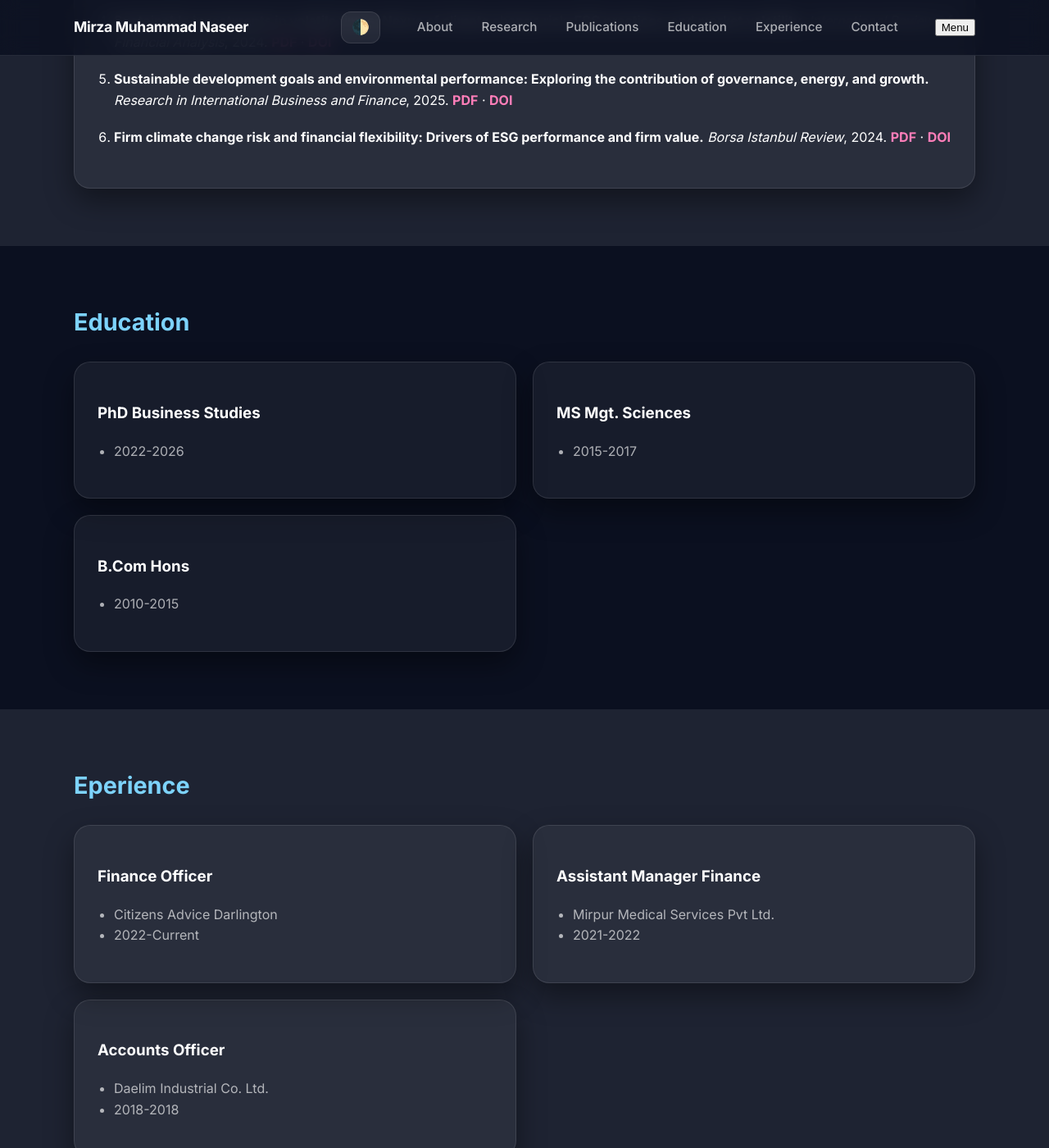
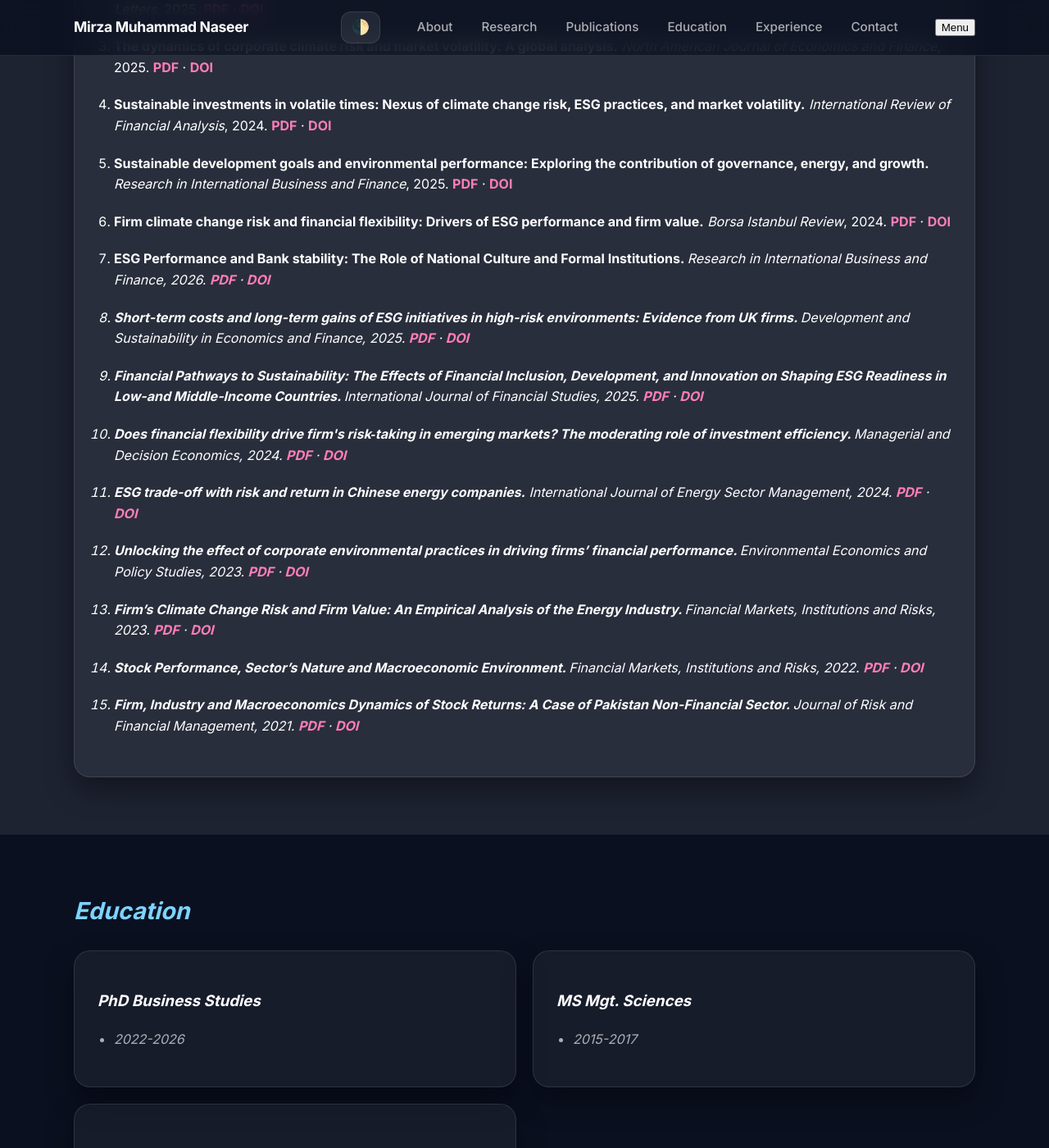
Before and after one commit to mmnaseer/mmnaseer.github.io, a Jekyll site: the page index.html, which Jekyll copies as it is, in a window 1280 px wide and 1400 px high, scrolled down 1366 px. Shown: the whole window at 82% size. Built offline with Jekyll 4.4.1, drawn with Linux system fonts in a browser that asks for light colours; a style sheet for code colours, icons or effects is not loaded; some of the changed text lies outside the part shown.

Commit message:
Update index.html

```diff
--- a/index.html
+++ b/index.html
@@ -45,9 +45,9 @@
             <a class="btn" href="mailto:mirzamnaseer@gmail.com"><i class="fas fa-envelope"></i> Email</a>
           </div>
           <div class="meta">
-            <span><i class="fas fa-location-dot"></i> UK</span>
+            <span><i class="fas fa-location-dot"></i> United Kingdom</span>
             <span>•</span>
-            <span>Researcher / Lecturer candidate</span>
+            <span> Early Career Researcher</span>
           </div>
         </div>
 
@@ -78,8 +78,11 @@
           <div class="card">
             <h3><i class="fas fa-search"></i> Research interests</h3>
             <ul class="bullets">
-              <li>Climate risk exposure and firm outcomes</li>
-              <li>ESG performance and disclosure</li>
+              <li>Climate and transition risk</li>
+              <li>Corporate Finance</li>
+              <li>ESG and Sustainability</li>
+              <li>Corporate Governance</li>
+              <li></li>Applied Econometrics</li>
             </ul>
           </div>
           <div class="card">
@@ -121,6 +124,50 @@
             <li>
               <strong>Firm climate change risk and financial flexibility: Drivers of ESG performance and firm value.</strong> <em>Borsa Istanbul Review</em>, 2024.
               <span class="pub-links"><a href="papers/BIR.pdf">PDF</a> · <a href="https://doi.org/10.1016/j.bir.2023.11.003">DOI</a></span>
+            </li>
+            <li>
+              <strong>ESG Performance and Bank stability: The Role of National Culture and Formal Institutions. </strong> <em>Research in International Business and Finance<em>, 2026.
+              <span class="pub-links"><a href="papers/RIBAF2.pdf">PDF</a> · <a href="https://doi.org/10.1016/j.ribaf.2025.103214">DOI</a></span>
+            </li>
+
+            <li>
+              <strong>Short-term costs and long-term gains of ESG initiatives in high-risk environments: Evidence from UK firms. </strong> <em>Development and Sustainability in Economics and Finance<em>, 2025.
+              <span class="pub-links"><a href="papers/DSEF.pdf">PDF</a> · <a href="https://doi.org/10.1016/j.dsef.2025.100075">DOI</a></span>
+            </li>
+
+            <li>
+              <strong>Financial Pathways to Sustainability: The Effects of Financial Inclusion, Development, and Innovation on Shaping ESG Readiness in Low-and Middle-Income Countries. </strong> <em>International Journal of Financial Studies<em>, 2025.
+              <span class="pub-links"><a href="papers/IJFS.pdf">PDF</a> · <a href="https://doi.org/10.3390/ijfs13030122">DOI</a></span>
+            </li>
+
+            <li>
+              <strong>Does financial flexibility drive firm's risk‐taking in emerging markets? The moderating role of investment efficiency. </strong> <em>Managerial and Decision Economics<em>, 2024.
+              <span class="pub-links"><a href="papers/MDE.pdf">PDF</a> · <a href="https://doi.org/10.1002/mde.4337">DOI</a></span>
+            </li>
+
+            <li>
+              <strong>ESG trade-off with risk and return in Chinese energy companies.</strong> <em> International Journal of Energy Sector Management<em>, 2024.
+              <span class="pub-links"><a href="papers/IJESM.pdf">PDF</a> · <a href="https://doi.org/10.1108/IJESM-07-2023-0027">DOI</a></span>
+            </li>
+
+            <li>
+              <strong>Unlocking the effect of corporate environmental practices in driving firms’ financial performance. </strong> <em>Environmental Economics and Policy Studies<em>, 2023.
+              <span class="pub-links"><a href="papers/EEPS.pdf">PDF</a> · <a href="https://doi.org/10.1007/s10018-023-00385-x">DOI</a></span>
+            </li>
+
+            <li>
+              <strong>Firm’s Climate Change Risk and Firm Value: An Empirical Analysis of the Energy Industry. </strong> <em>Financial Markets, Institutions and Risks<em>, 2023.
+              <span class="pub-links"><a href="papers/FMIR.pdf">PDF</a> · <a href="https://doi.org/10.21272/fmir.7(2).1-11.2023">DOI</a></span>
+            </li>
+
+            <li>
+              <strong>Stock Performance, Sector’s Nature and Macroeconomic Environment. </strong> <em>Financial Markets, Institutions and Risks<em>, 2022.
+              <span class="pub-links"><a href="papers/FMIR2.pdf">PDF</a> · <a href="https://doi.org/10.21272/fmir.6(1).13-26.2021">DOI</a></span>
+            </li>
+
+            <li>
+              <strong>Firm, Industry and Macroeconomics Dynamics of Stock Returns: A Case of Pakistan Non-Financial Sector. </strong> <em>Journal of Risk and Financial Management<em>, 2021.
+              <span class="pub-links"><a href="papers/JRFM.pdf">PDF</a> · <a href="https://doi.org/10.3390/jrfm14050190">DOI</a></span>
             </li>
           </ol>
         </div>
```
